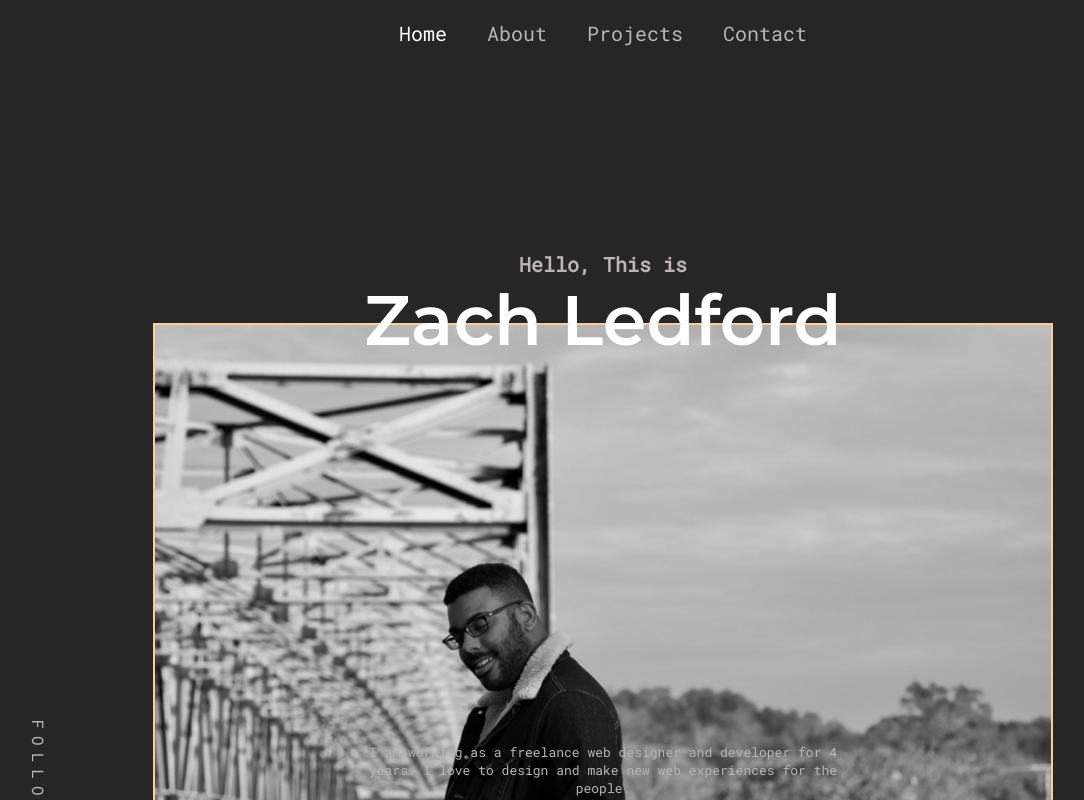
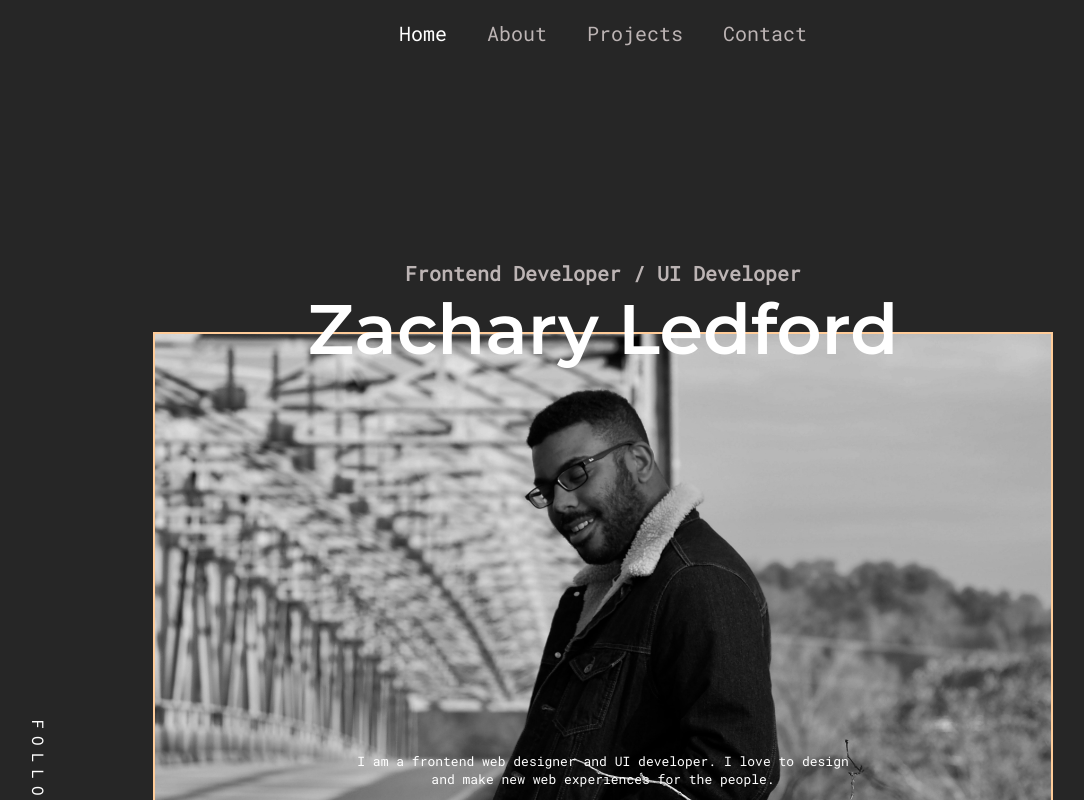
Before and after one commit to thePROZACH25/zl-portfolio-2021, a React (Create React App) app: page / in a window 1280 px wide. Shown: the top 800 px of the page, without its empty margins (37-1121 px from the left). Built offline with nearby package versions, Linux system fonts and the light colour scheme.

Commit message:
changing ther z index for the menu:

```diff
--- a/src/components/HeroSection.js
+++ b/src/components/HeroSection.js
@@ -1,6 +1,6 @@
 import React from 'react';
 import styled from 'styled-components';
-import HeroImg from '../assets/images/DE640214-378F-4B20-BAE7-6BD2D436E181_1_105_c.jpeg';
+import HeroImg from '../assets/images/DE640214-378F-4B20-BAE7-6BD2D436E181_1_201_a.jpeg';
 import SocialMediaArrow from '../assets/images/social-media-arrow.svg';
 import ScrollDownArrow from '../assets/images/scroll-down-arrow.svg';
 import PText from './PText';
@@ -40,6 +40,9 @@ const HeroStyles = styled.div`
   }
   .hero__info {
     margin-top: -18rem;
+    p{
+      color: var(--white);
+    }
   }
   .hero__social,
   .hero__scrollDown {
@@ -77,6 +80,11 @@ const HeroStyles = styled.div`
       max-height: 70px;
     }
   }
+  .hero__social__indicator{
+    p{
+      color: white;
+    }
+  }
   .hero__social__text {
     ul {
       li {
@@ -87,6 +95,7 @@ const HeroStyles = styled.div`
           transform: rotate(90deg);
           letter-spacing: 5px;
           margin-bottom: 2rem;
+          color: var(--white);
         }
       }
     }
@@ -107,6 +116,9 @@ const HeroStyles = styled.div`
     }
     .hero__info{
       margin-top: 3rem;
+      p{
+        color:var(--gray-1);
+      }
     }
     .hero__social{
       left: 0px;
@@ -149,17 +161,18 @@ export default function HeroSection() {
       <div className="hero">
         <div className="container">
           <h1 className="hero__heading">
-            <span>Hello, This is </span>
-            <span className="hero__name">Zach Ledford</span>
+            <span>Frontend Developer / UI Developer</span>
+            <span className="hero__name">Zachary Ledford</span>
           </h1>
           <div className="hero__img">
             <img src={HeroImg} alt="Zachary Ledford Profile" />
           </div>
           <div className="hero__info">
             <PText>
-              I am working as a freelance web designer and developer for 4
-              years. I love to design and make new web experiences for the
+              <p>
+              I am a frontend web designer and UI developer. I love to design and make new web experiences for the
               people.
+              </p>
             </PText>
             <Button
               btnLink="/projects"
--- a/src/components/NavMenu.js
+++ b/src/components/NavMenu.js
@@ -1,7 +1,7 @@
-import { React, useState } from 'react';
-import { NavLink } from 'react-router-dom';
-import styled from 'styled-components';
-import { MdClose, MdMenu } from 'react-icons/md';
+import { React, useState } from "react";
+import { NavLink } from "react-router-dom";
+import styled from "styled-components";
+import { MdClose, MdMenu } from "react-icons/md";
 
 const NavMenuStyles = styled.div`
 positions: fixed;
@@ -19,7 +19,7 @@ ul{
     li{
         display: inline-block;
         border-radius: 8px;
-        transition: .3s ease background-color;
+        transition: 0.3s ease background-color;
         &:hover {
             background-color: var(--deep-dark);
 
@@ -30,7 +30,7 @@ ul{
         font-family: 'RobotoMono Regular';
         Padding: 1rem 2rem;
         font-size: 2rem;
-        color: var(--gary-1);
+        color: var(--gray-1);
         outline: none;
     }
 
@@ -46,6 +46,7 @@ ul{
     cursor: pointer;
     display: none;
     outline: none;
+    z-index: 98;
     *{
         pointer-events: none;
     }
@@ -63,7 +64,7 @@ ul{
     }
     .navItems{
         --top: 1rem;
-        transitions: .3s ease transform;
+        transitions: 0.3s ease transform;
         background-color: var(--deep-dark);
         padding: 2rem;
         width: 90%;
@@ -72,6 +73,7 @@ ul{
         position: absolute;
         right: 1rem;
         top: var(--top);
+        z-index: 99;
         .closeNavIcon {
             display: block;
             width: 3rem;
@@ -107,7 +109,7 @@ export default function NavMenu() {
       >
         <MdMenu />
       </div>
-      <ul className={!showNav ? 'navItems hide-item' : 'navItems'}>
+      <ul className={!showNav ? "navItems hide-item" : "navItems"}>
         <div
           className="closeNavIcon"
           onClick={() => setShowNav(!showNav)}
--- a/src/components/PText.js
+++ b/src/components/PText.js
@@ -1,5 +1,5 @@
-import React from 'react';
-import styled from 'styled-components';
+import React from "react";
+import styled from "styled-components";
 
 const PStyle = styled.div`
   max-width: 500px;
```
Also changed, not shown: src/assets/images/DE640214-378F-4B20-BAE7-6BD2D436E181_1_201_a.jpeg (added).
